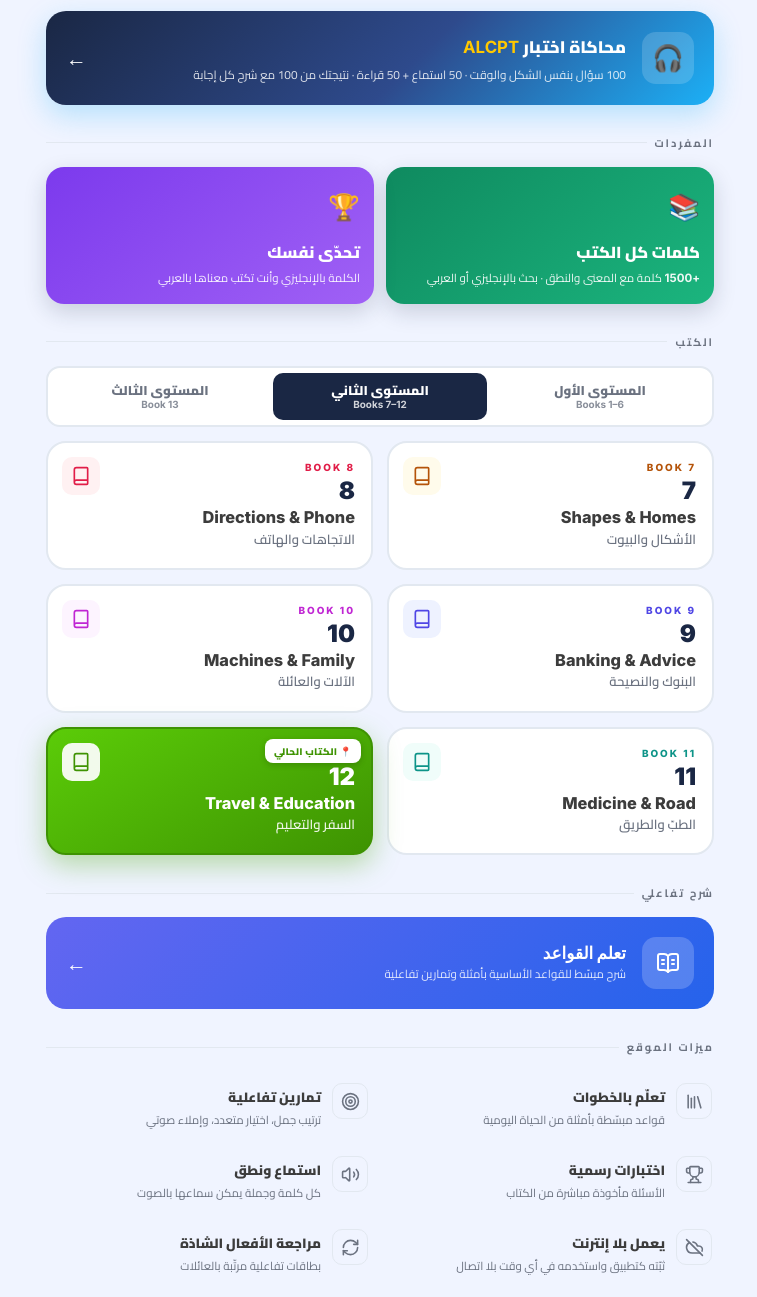
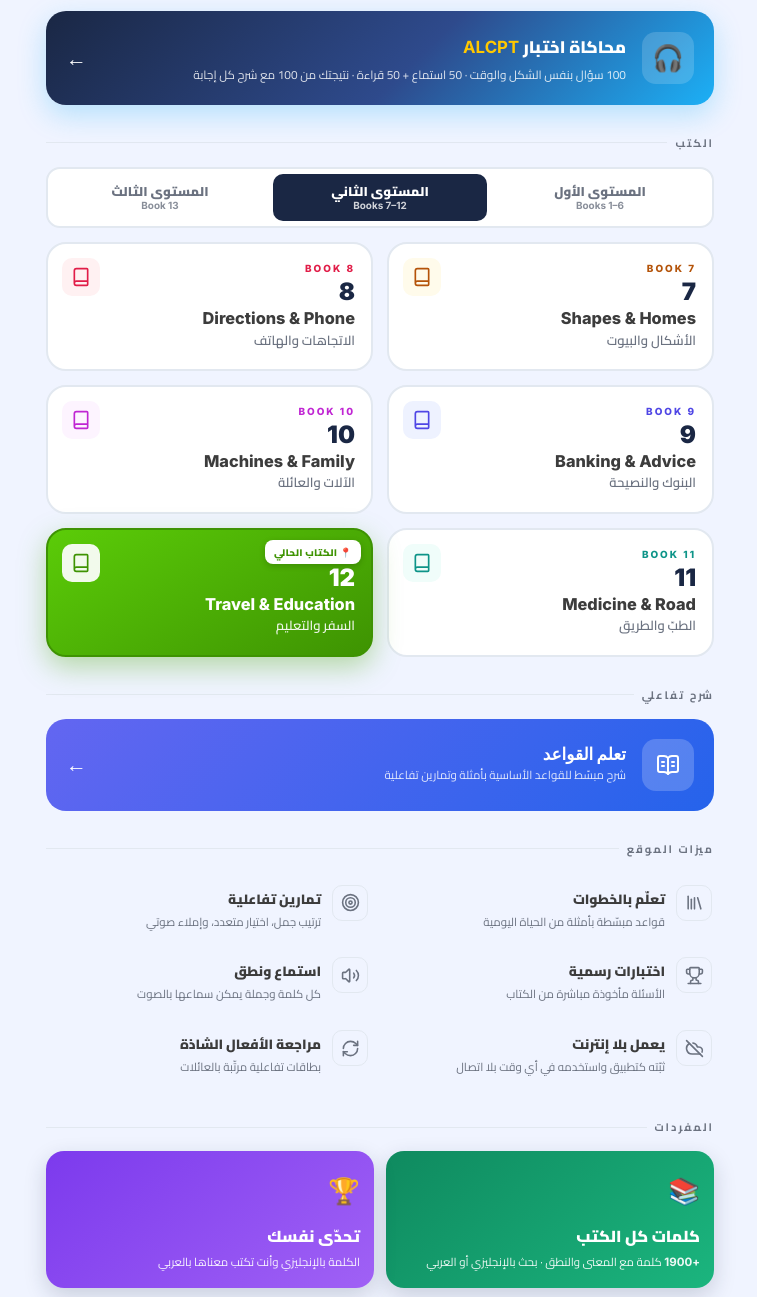
Before and after one commit to alimobarki2030/alc4, a plain HTML site: page index.html in a window 1280 px wide. Shown: the part 463-1760 px from the top of the page, without its empty margins (260-1017 px from the left). Drawn offline with Linux system fonts and the light colour scheme.

Commit message:
Home: move vocabulary cards above the footer (#202)
Claude-Session: https://claude.ai/code/session_011YEvGJ73QPXzgCcPaL7kxB

Co-authored-by: Claude <noreply@anthropic.com>

```diff
--- a/index.html
+++ b/index.html
@@ -484,20 +484,6 @@ html.splash-seen #splash{display:none}
     <div class="ac-arrow">←</div>
   </a>
 
-  <div class="sec-label">المفردات</div>
-  <div class="vw-grid">
-    <a class="vw-card vw-words" href="words">
-      <div class="vw-ico">📚</div>
-      <h3>كلمات كل الكتب</h3>
-      <p><b id="vw-count">+1500</b> كلمة مع المعنى والنطق · بحث بالإنجليزي أو العربي</p>
-    </a>
-    <a class="vw-card vw-ch" href="challenge">
-      <div class="vw-ico">🏆</div>
-      <h3>تحدّى نفسك</h3>
-      <p>الكلمة بالإنجليزي وأنت تكتب معناها بالعربي</p>
-    </a>
-  </div>
-
   <div class="sec-label">الكتب</div>
   <div class="lvl-tabs" id="lvl-tabs" role="tablist"></div>
   <div class="books-grid" id="books-grid"></div>
@@ -520,6 +506,20 @@ html.splash-seen #splash{display:none}
     <div class="feat"><div class="feat-ico"><svg class="svgico" aria-hidden="true"><use href="#icon-volume-2"></use></svg></div><div class="feat-txt"><div class="feat-t">استماع ونطق</div><div class="feat-s">كل كلمة وجملة يمكن سماعها بالصوت</div></div></div>
     <div class="feat"><div class="feat-ico"><svg class="svgico" aria-hidden="true"><use href="#icon-cloud-off"></use></svg></div><div class="feat-txt"><div class="feat-t">يعمل بلا إنترنت</div><div class="feat-s">ثبّته كتطبيق واستخدمه في أي وقت بلا اتصال</div></div></div>
     <div class="feat"><div class="feat-ico"><svg class="svgico" aria-hidden="true"><use href="#icon-refresh-cw"></use></svg></div><div class="feat-txt"><div class="feat-t">مراجعة الأفعال الشاذة</div><div class="feat-s">بطاقات تفاعلية مرتّبة بالعائلات</div></div></div>
+  </div>
+
+  <div class="sec-label" style="margin-top:28px">المفردات</div>
+  <div class="vw-grid">
+    <a class="vw-card vw-words" href="words">
+      <div class="vw-ico">📚</div>
+      <h3>كلمات كل الكتب</h3>
+      <p><b id="vw-count">+1900</b> كلمة مع المعنى والنطق · بحث بالإنجليزي أو العربي</p>
+    </a>
+    <a class="vw-card vw-ch" href="challenge">
+      <div class="vw-ico">🏆</div>
+      <h3>تحدّى نفسك</h3>
+      <p>الكلمة بالإنجليزي وأنت تكتب معناها بالعربي</p>
+    </a>
   </div>
 </div>
 
--- a/sw.js
+++ b/sw.js
@@ -1,4 +1,4 @@
-const CACHE_NAME='alc-v161';
+const CACHE_NAME='alc-v162';
 // Audio lives in its own size-capped cache so the mp3s can never pile
 // into (or get wiped alongside) the versioned app cache.
 // v2: audio re-generated at higher fidelity (48kHz/192kbps) — bumping the
```
